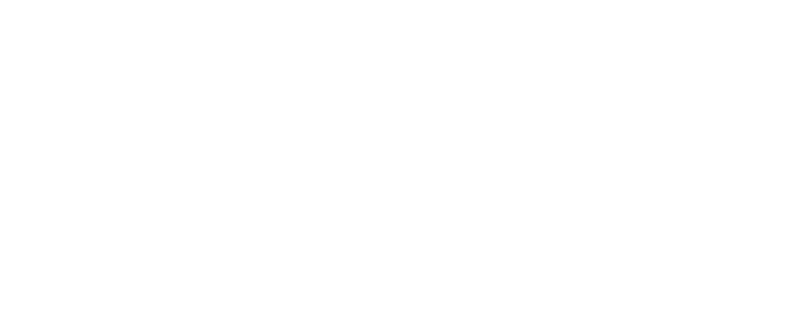
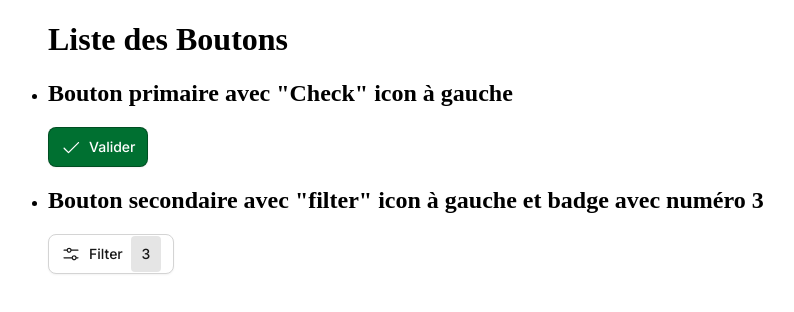
Before and after one commit to gab-hono/test-uxer, a React (Vite) app: page / in a window 1280 px wide. Shown: the top 312 px of the page, without its empty margins (0-794 px from the left). Built offline with nearby package versions, Linux system fonts and the light colour scheme.

Commit message:
Correction de typage et test des prémiers boutons. Il resta à faire le "Button Group"

```diff
--- a/src/App.tsx
+++ b/src/App.tsx
@@ -1,11 +1,38 @@
 import './App.css'
 import Button from './components/Button/Button'
+import { CheckIcon } from './components/Icons/CheckIcon'
+import { FilterIcon } from './components/Icons/FilterIcon'
 
 function App() {
 
   return (
     <>
+    <ul>
+      <h1>Liste des Boutons</h1>
+      <li>
+        <h2>Bouton primaire avec "Check" icon à gauche</h2>
+        <Button
+          variant='primary'
+          size='m'
+          leadingIcon = {<CheckIcon />}
+          >
+            Valider
+        </Button>
+      </li>
+
+      <li>
+        <h2>Bouton secondaire avec "filter" icon à gauche et badge avec numéro 3</h2>
+        <Button
+          variant='secondary'
+          size='m'
+          leadingIcon = {<FilterIcon />}
+          badge={3}>
+            Filter
+          </Button>
+      </li>
+    </ul>
     </>
+
   )
 }
 
--- a/src/components/Button/Button.css
+++ b/src/components/Button/Button.css
@@ -1,3 +1,4 @@
+@import url('../../styles/tokens.css');
 @import url('https://fonts.googleapis.com/css2?family=Inter:ital,opsz,wght@0,14..32,100..900;1,14..32,100..900&display=swap');
 
 .btn {
--- a/src/components/Button/Button.tsx
+++ b/src/components/Button/Button.tsx
@@ -1,18 +1,19 @@
 import type React from "react";
+import "./Button.css"
 
 interface ButtonProps {
     variant: "primary" | "secondary" | "ghost" | "destructive" | "alpha-dark" | "alpha-light";
     size: "m" | "s" | "xs";
-    disabled: boolean;
+    disabled?: boolean;
     leadingIcon?: React.ReactNode;
     trailingIcon?: React.ReactNode;
     badge?: number;
-    iconOnly: boolean;
-    onClick: () => void;
+    iconOnly?: boolean;
+    onClick?: () => void;
     children?: React.ReactNode;
 }
 
-export default function Button ({
+export default function Button({
     variant = "primary",
     size = "m",
     disabled = false,
@@ -25,10 +26,9 @@ export default function Button ({
 }: ButtonProps) {
 
     const buttonClass = [
-        "btn",
-        `btn--${variant}`,
-        `btn--${size}`,
-        iconOnly? "btn--icon-only" : ""
+        iconOnly ? "btn--icon-only" : "btn",
+        iconOnly ? `btn--icon-only-${variant}` : `btn--${variant}`,
+        !iconOnly && `btn--${size}`,
     ].filter(Boolean).join(" ")
 
     return (
```
Lines whose indentation alone changed are shown as unchanged.
